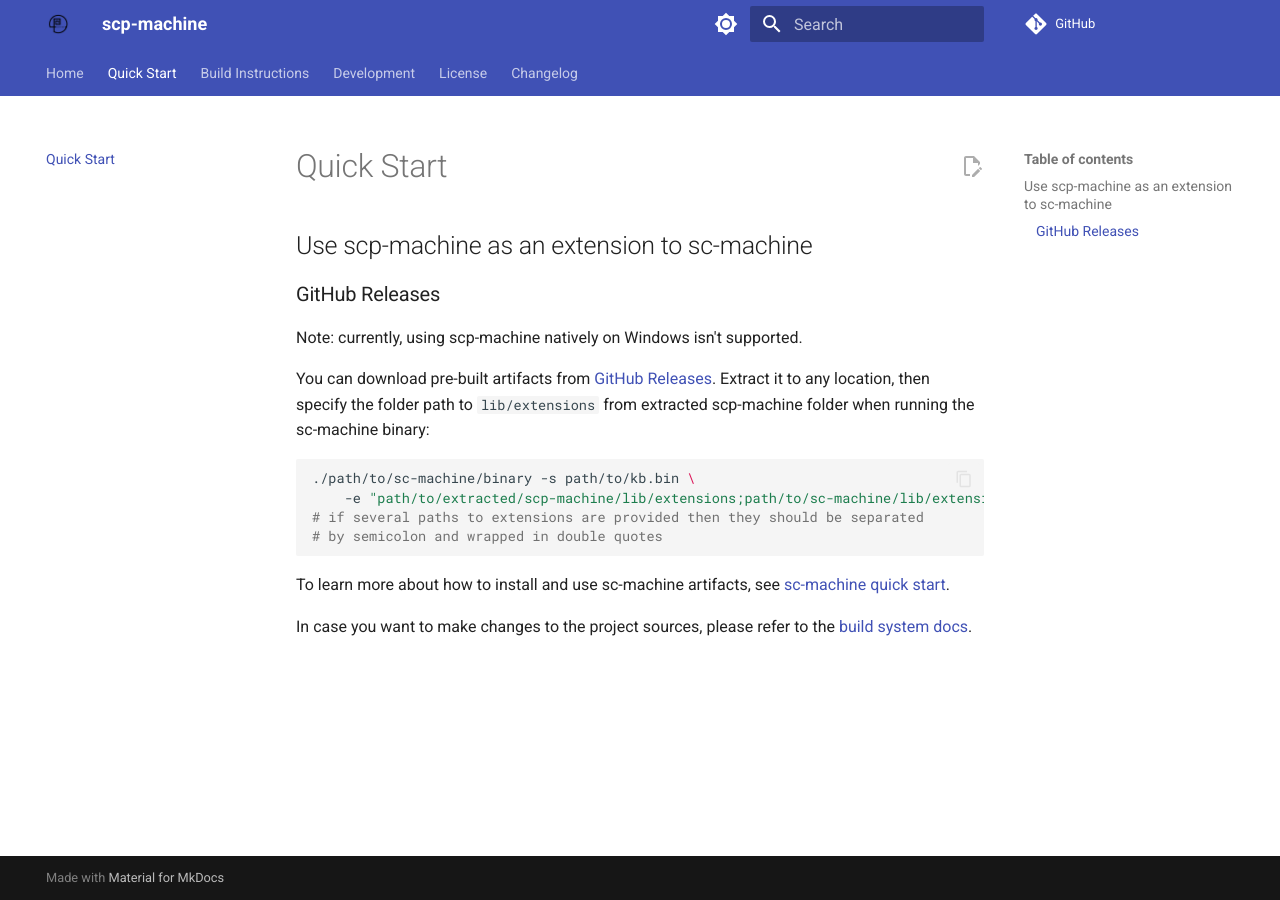
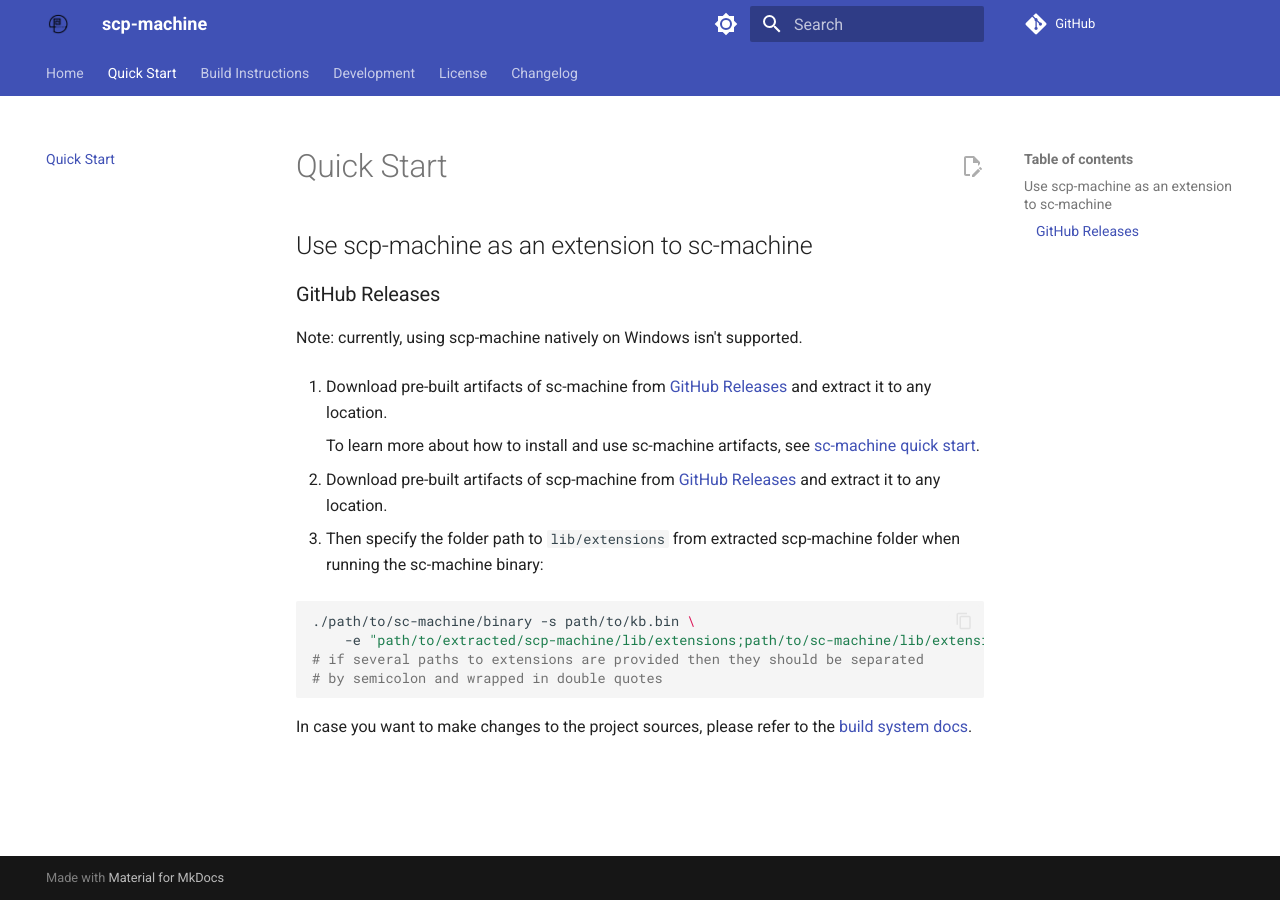
Before and after one commit to ostis-ai/scp-machine, an MkDocs documentation site: the page built from docs/quick_start.md, in a window 1280 px wide. Built offline with MkDocs 1.6.1 and Material for MkDocs 9.7.7, drawn with Linux system fonts in a browser that asks for light colours; comment, search, counter and statistics services are not loaded.

Commit message:
[docs] Clarify steps in quick start for users

````diff
--- a/docs/quick_start.md
+++ b/docs/quick_start.md
@@ -6,7 +6,13 @@
 
 Note: currently, using scp-machine natively on Windows isn't supported.
 
-You can download pre-built artifacts from [GitHub Releases](https://github.com/ostis-ai/scp-machine/releases). Extract it to any location, then specify the folder path to `lib/extensions` from extracted scp-machine folder when running the sc-machine binary:
+1. Download pre-built artifacts of sc-machine from [GitHub Releases](https://github.com/ostis-ai/sc-machine/releases) and extract it to any location.
+
+    To learn more about how to install and use sc-machine artifacts, see [sc-machine quick start](https://ostis-ai.github.io/sc-machine/quick_start/).
+
+2. Download pre-built artifacts of scp-machine from [GitHub Releases](https://github.com/ostis-ai/scp-machine/releases) and extract it to any location.
+
+3. Then specify the folder path to `lib/extensions` from extracted scp-machine folder when running the sc-machine binary:
 
 ```sh
 ./path/to/sc-machine/binary -s path/to/kb.bin \
````
Also changed, not shown: other parts of docs/quick_start.md (+0 -2 lines).
